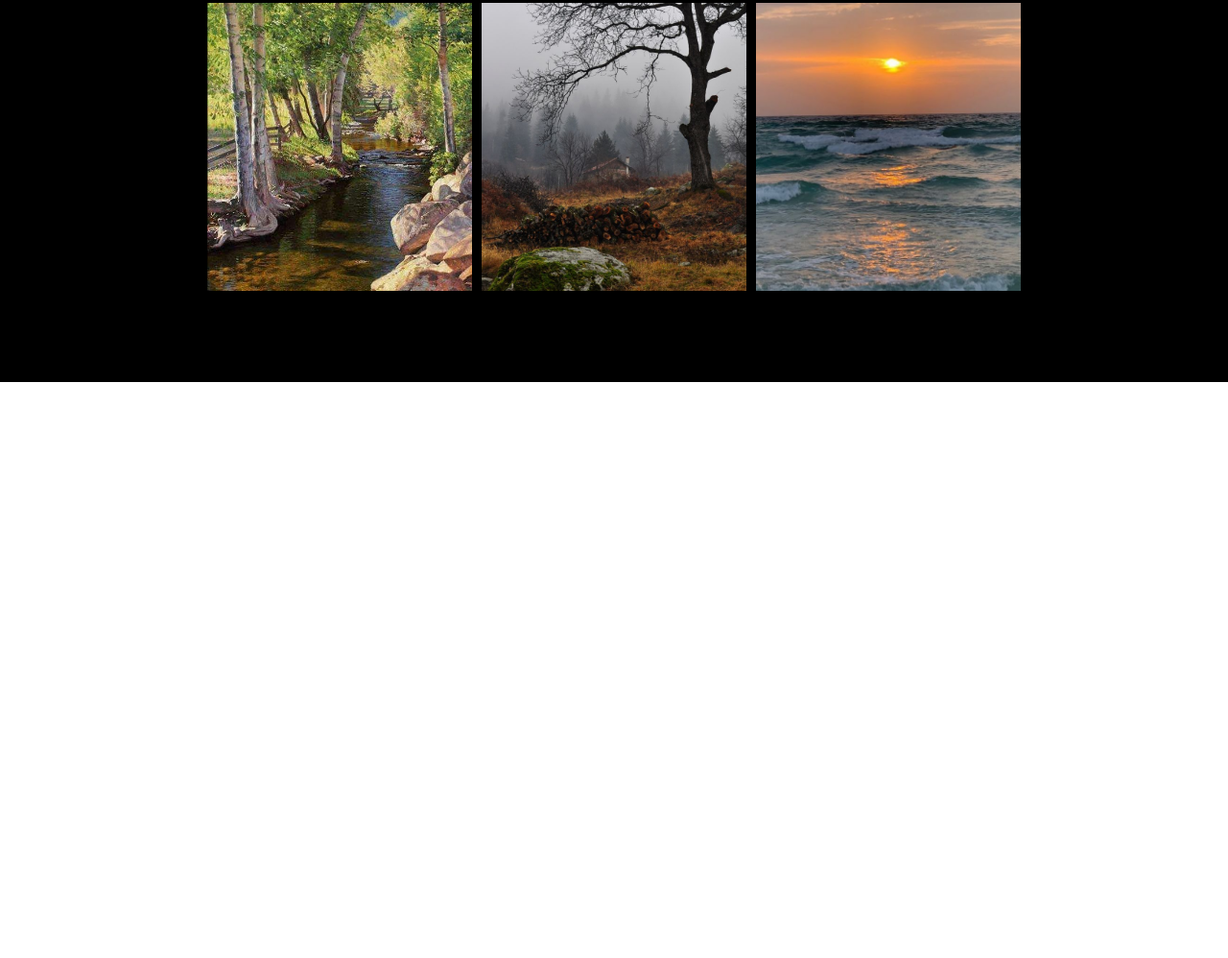
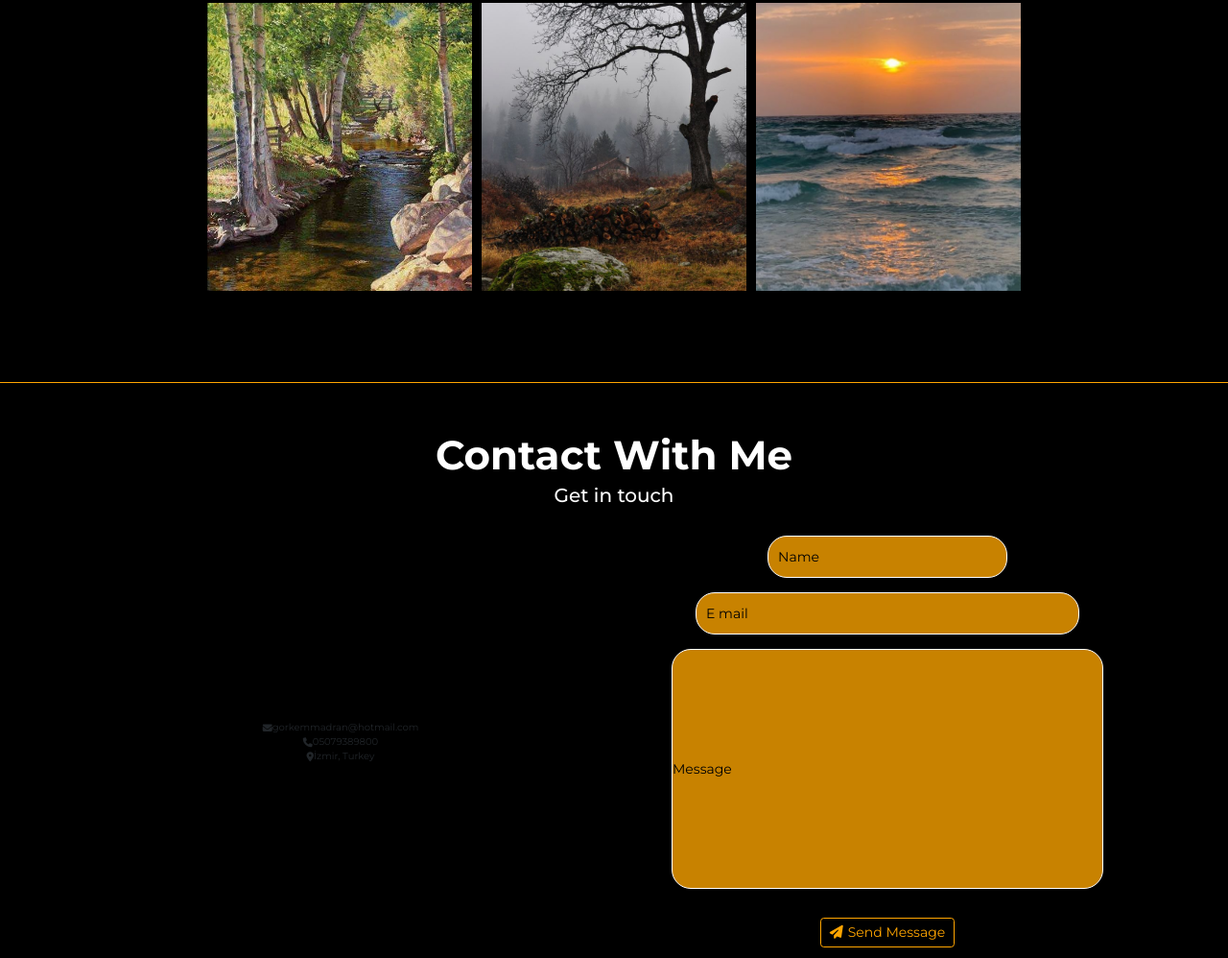
Before and after one commit to gorkemmadran/Personal-Website-Bootstrap5, a plain HTML site: page index.html in a window 1280 px wide. Shown: the part 2402-3400 px from the top of the page at 96% size. Before the commit the page ends 2800 px from the top, so only its background shows below. Drawn offline with nearby package versions, Linux system fonts and the light colour scheme.

Commit message:
contact-area-input-added

```diff
--- a/index.html
+++ b/index.html
@@ -135,10 +135,8 @@
                         class="icon-img" src="./svg/tailwind-svgrepo-com.svg" alt="">
                     <p>Tailwind CSS</p>
                 </div>
-
-
-            </div>
-            <div class="first-line d-flex align-items-center justify-content-evenly mt-5 ">
+                </div>
+                <div class="first-line d-flex align-items-center justify-content-evenly mt-5 ">
                 <div class="icon-card d-flex align-items-center justify-content-center flex-column "><img
                         class="icon-img" src="./svg/bootstrap-svgrepo-com.svg" alt="">
                     <p>Bootstrap</p>
@@ -219,9 +217,34 @@
         </div>
     </section>
 
-
-
-
+    <section class="contact container-fluid bg-black ">
+        <div class="container contact-area">
+            <h1 class="text-center text-white ">Contact With Me</h2>
+                <h4 class="text-center text-white">Get in touch</h3>
+            <div class="row mt-5 ">
+                <div class="col-6 d-flex align-items-center justify-content-center flex-column  ">
+                    <div class="d-flex align-items-center justify-content-center ">
+                        <i class="fas fa-envelope"></i>
+                        <p class="m-0 p-0">gorkemmadran@hotmail.com</p>
+                    </div>
+                    <div class="d-flex align-items-center justify-content-center ">
+                        <i class="fas fa-phone"></i>
+                        <p class="m-0 p-0">05079389800</p>
+                    </div>
+                    <div class="d-flex align-items-center justify-content-center ">
+                        <i class="fas fa-map-marker-alt"></i>
+                        <p class="m-0 p-0">İzmir, Turkey</p>
+                    </div>
+                </div>
+                <div class="col-6 d-flex  align-items-center justify-content-center flex-column">
+                    <input class="name-input"  type="text" placeholder="Name">
+                    <input class="email-input"  type="text" placeholder="E mail">
+                    <input class="message-input"  type="text" placeholder="Message">
+                    <button class="btn send-btn"><i class="fa-solid fa-paper-plane"></i>Send Message</button>
+                </div>
+            </div>
+        </div>
+    </section>
 
     <script src="script.js"></script>
     <script src="https://cdn.jsdelivr.net/npm/bootstrap@5.3.2/dist/js/bootstrap.bundle.min.js"></script>
--- a/style.css
+++ b/style.css
@@ -54,8 +54,8 @@ color: white;
   100% { transform: translate(0, 0); }
 }
 .navbar-menu-items ul li a:hover{
-  border-bottom: 2px solid orange;
-  transition: 0.9s;
+  transition: 0.7s;
+  color: orange!important;
 }
 .main{
   height: 88vh;
@@ -210,7 +210,6 @@ padding-bottom: 30px;
   opacity: 0;
   transition: opacity 0.3s;
 }
-
 .proje:hover .deneme {
   opacity: 1;
 }
@@ -257,3 +256,69 @@ padding-bottom: 30px;
 .icon-img{
   width: 52px;
 }
+.contact{
+  border-top: 1px solid orange;
+  height: 600px;
+}
+.contact-area{
+  margin-top: 50px;
+}
+.contact-area h1{
+  color: white;
+  font-weight: bold;
+  font-size: 4.2rem;
+}
+.contact-area h4{
+  color: white;
+  font-size: 2rem;
+}
+.email-input{
+  width: 400px;
+  height: 44px;
+  font-size: 1.4rem;
+  border-radius: 20px;
+  outline: none;
+  border: 1px solid white;
+  margin-top: 15px;
+  padding-left: 10px;
+  background-color: rgba(255, 166, 0, 0.784);
+}
+.name-input{
+  width: 250px;
+  height: 44px;
+  font-size: 1.4rem;
+  border-radius: 20px;
+  outline: none;
+  border: 1px solid orange;
+  padding-left: 10px;
+  background-color: rgba(255, 166, 0, 0.784);
+  border: 1px solid white;
+}
+.message-input{
+  width: 450px;
+  height: 250px;
+  border-radius: 20px;
+  outline: none;
+  border: 1px solid white;
+  background-color: rgba(255, 166, 0, 0.784);
+  margin-top: 15px;
+  font-size: 1.4rem;
+}
+::placeholder{
+  color: black;
+}
+.send-btn{
+  margin-top: 30px!important;
+  border: 1px solid orange!important;
+  background-color: transparent!important;
+  color: orange!important;
+  font-size: 1.4rem!important;
+  width: 140px!important;
+}
+.send-btn:hover{
+background-color: orange!important;
+color: black!important;
+}
+.send-btn i{
+  margin-right: 5px;
+}
```
